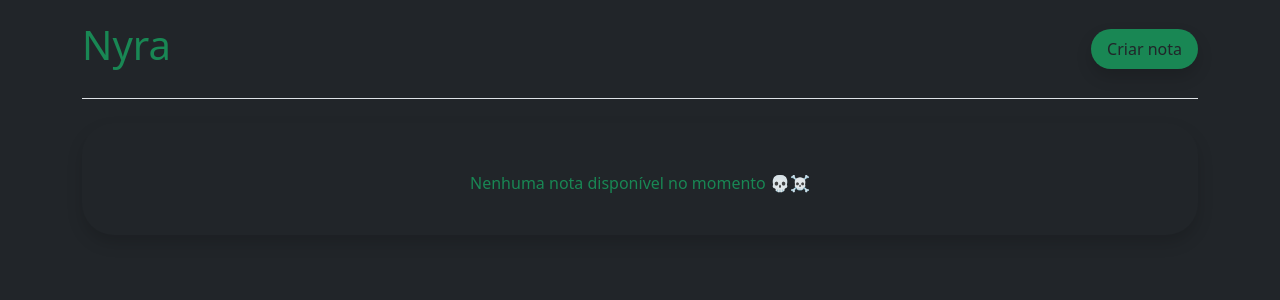
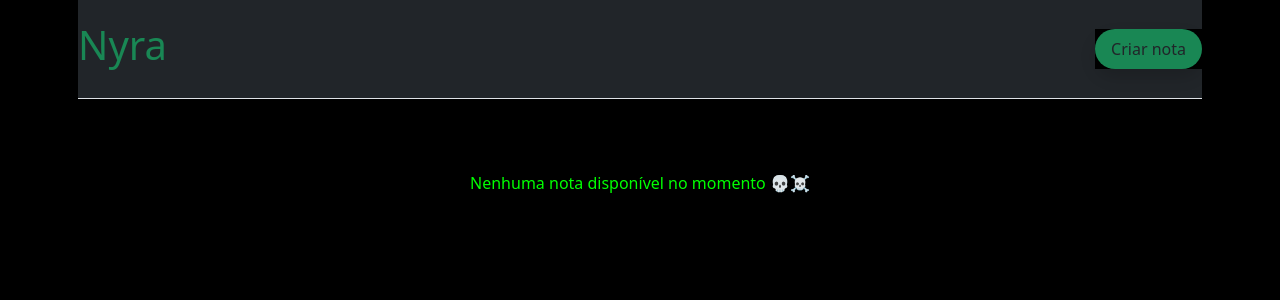
Before and after one commit to ZIUGOD/NyraProject, a Django app: page / in a window 1280 px wide. Shown: the top 300 px of the page. Run offline with Django 5.2, Linux system fonts and the light colour scheme; data that the repository does not hold is empty.

Commit message:
Fix details

```diff
--- a/Nyra/templates/components/base.html
+++ b/Nyra/templates/components/base.html
@@ -8,13 +8,14 @@
         <meta name="author" content="ZIUGOD">
         <meta name="viewport" content="width=device-width, initial-scale=1.0">
         <link rel="icon" href="{% static "notes/img/icon.png" %}">
+        <link href="{% static "notes/css/base.css" %}" rel="stylesheet">
         <title>
             Nyra
             {% block title %}
             {% endblock title %}
         </title>
     </head>
-    <body class="container text-success bg-dark">
+    <body class="bg-black container px-2 mb-5">
         {% include "components/header.html" %}
         {% block content %}
         {% endblock content %}
```
